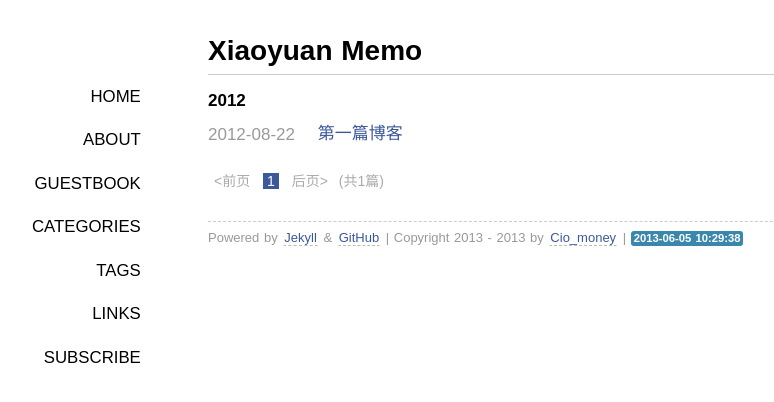
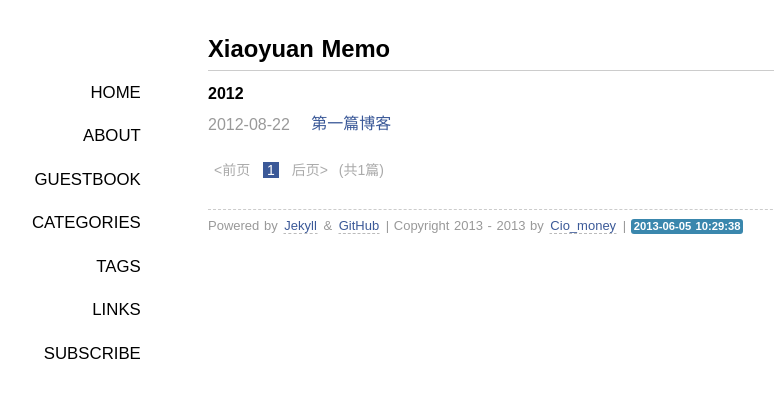
Before and after one commit to wxy44412890/wxy44412890.github.com, a Jekyll site: the page built from index.html, in a window 1280 px wide. Shown: the top 402 px of the page, without its empty margins (132-906 px from the left). Built offline with Jekyll 4.4.1, drawn with Linux system fonts in a browser that asks for light colours; some web fonts are replaced; Markdown is read by kramdown in place of the engine named in the settings; the list of posts is cut into pages by our own code; comment, search, counter and statistics services are not loaded.

Commit message:
(1)调整样式表中的字体大小设置

```diff
--- a/media/css/style.css
+++ b/media/css/style.css
@@ -29,7 +29,7 @@ blockquote{display:block;text-align:justify;border-left:4px solid #eeeeee;}
 blockquote{margin:1em 0em;padding-left:1.5em;}
 blockquote p{margin:0;padding:.5em 0;}
 #container{width:600px;margin:2em auto;display:block;padding:0 2em;}
-.content{font-size:17px;line-height:27px;}
+.content{font-size:16px;line-height:24px;}
 .content h1{padding:.5em 0;}
 .content img{max-width:600px;display:block;margin:4px auto;-webkit-box-shadow:#999 1px 1px 4px;-moz-box-shadow:#999 1px 1px 4px;box-shadow:#999 1px 1px 4px;}
 #tag_cloud{margin-bottom: 1em;}
@@ -50,7 +50,7 @@ nav{font-family:sans-serif;font-size:1.2em;text-transform:uppercase;float:left;m
 nav a{display:block;padding:.7em 1em;color:#000000;}
 nav a:hover{background-color:#3b5998;text-decoration:none;color:#f9f9f9;-webkit-transition:color .2s linear;}
 .post{padding:.5em 0em;}
-h1{font-family:sans-serif;font-size:2.0em;color:#000;}
+h1{font-family:sans-serif;font-size:1.7em;color:#000;}
 h2{font-family:sans-serif;font-size:1.4em;color:#111;}
 h3{font-family:sans-serif;font-size:1.2em;color:#222;}
 h4{font-family:sans-serif;font-size:1em;color:#333;}
```
